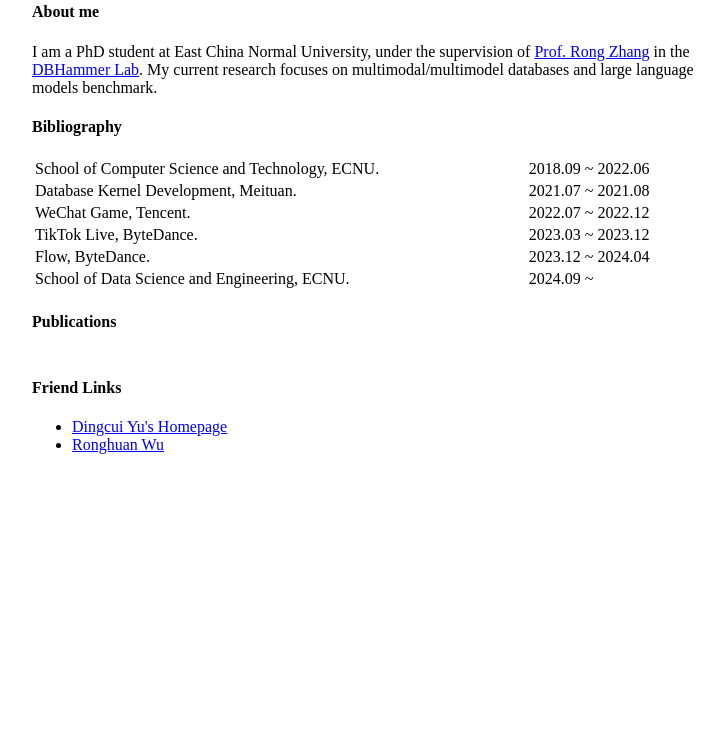
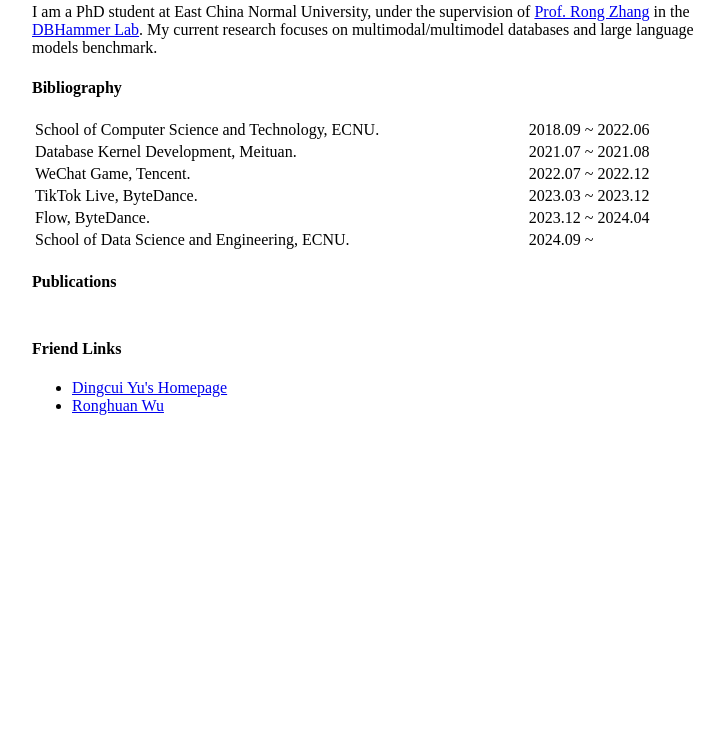
Before and after one commit to revectores/revectores.github.io, a plain HTML site: page index.html in a window 1280 px wide. Shown: the part 58-800 px from the top of the page, without its empty margins (272-996 px from the left). Drawn offline with Linux system fonts and the light colour scheme.

Commit message:
remove unnecessary "About me" title

```diff
--- a/index.html
+++ b/index.html
@@ -11,7 +11,6 @@
 
 <body>
   <h1>Zeng Lingyang</h1>
-  <h4>About me</h4>
   <p>
     I am a PhD student at East China Normal University, under the supervision of <a href="https://scholar.google.com/citations?user=iJtZsaQAAAAJ&hl=en">Prof. Rong Zhang</a> in the <a href="https://dbhammer.github.io/">DBHammer Lab</a>.
     My current research focuses on multimodal/multimodel databases and large language models benchmark.
```
